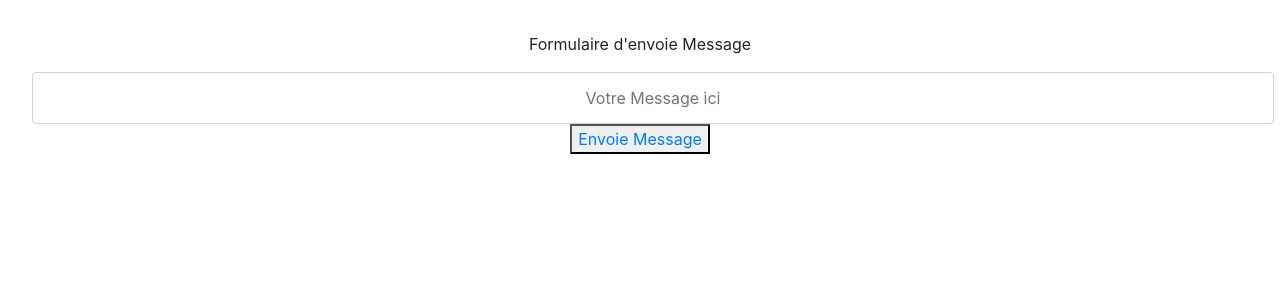
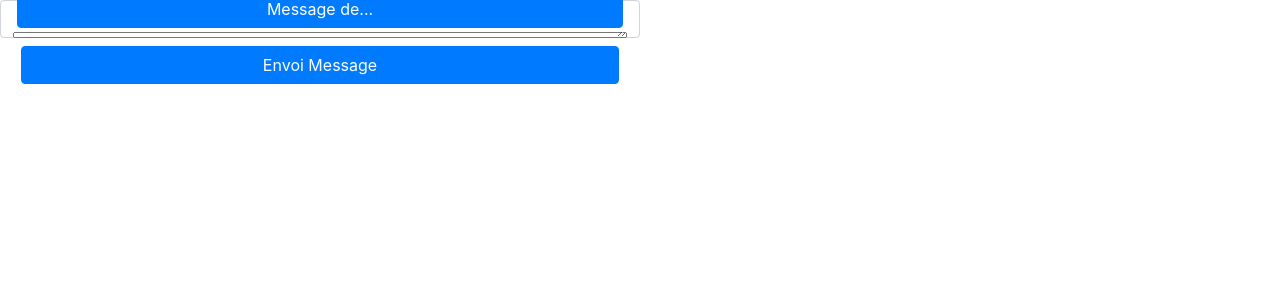
Before and after one commit to Cedric921/gda-node-chat, a React (Vite) app in the folder frontend/: page / in a window 1280 px wide. Shown: the top 300 px of the page. Built offline with nearby package versions, Linux system fonts and the light colour scheme.

Commit message:
update the formular

```diff
--- a/frontend/index.html
+++ b/frontend/index.html
@@ -8,7 +8,6 @@
     <link rel="stylesheet" href="https://stackpath.bootstrapcdn.com/bootstrap/4.1.0/css/bootstrap.min.css"
 integrity="sha384-9gVQ4dYFwwWSjIDZnLEWnxCjeSWFphJiwGPXr1jddIhOegiu1FwO5qRGvFXOdJZ4"
 crossorigin="anonymous">
-<link rel="stylesheet" href="index.css">
   </head>
   <body>
     <div id="root"></div>
--- a/frontend/src/App.css
+++ b/frontend/src/App.css
@@ -1,41 +1,13 @@
-#root {
-  max-width: 1280px;
-  margin: 0 auto;
-  padding: 2rem;
-  text-align: center;
+.div{
+  align-content: center;
+  justify-items: center;
+  justify-content: center;
+};
+
+button{
+  font-weight: bold;
+};
+
+.textarea{
+  box-shadow:  0 0 5px black;
 }
-
-.logo {
-  height: 6em;
-  padding: 1.5em;
-  will-change: filter;
-}
-.logo:hover {
-  filter: drop-shadow(0 0 2em #646cffaa);
-}
-.logo.react:hover {
-  filter: drop-shadow(0 0 2em #61dafbaa);
-}
-
-@keyframes logo-spin {
-  from {
-    transform: rotate(0deg);
-  }
-  to {
-    transform: rotate(360deg);
-  }
-}
-
-@media (prefers-reduced-motion: no-preference) {
-  a:nth-of-type(2) .logo {
-    animation: logo-spin infinite 20s linear;
-  }
-}
-
-.card {
-  padding: 2em;
-}
-
-.read-the-docs {
-  color: #888;
-}
--- a/frontend/src/App.jsx
+++ b/frontend/src/App.jsx
@@ -1,5 +1,5 @@
 import { useState } from 'react'
-import reactLogo from './assets/react.svg'
+
 import './App.css'
 import Envoiemessage from './Envoiemessage'
 
@@ -8,7 +8,7 @@ function App() {
 
   return (
     <div className="App">
-     <p className='titre'> Formulaire d'envoie Message</p>
+
      <Envoiemessage/>
     </div>
   )
--- a/frontend/src/Envoiemessage.jsx
+++ b/frontend/src/Envoiemessage.jsx
@@ -3,9 +3,11 @@ import React, { Component } from 'react'
 export default class Envoiemessage extends Component {
     render() {
     return (
-      <div>
-<input type="text" className='Mesenv text-primary form-control' placeholder='Votre Message ici'></input>
-<button className='btnenv text-primary'> Envoie Message</button>
+      <div className='div d-flex  justify-content-center flex-column form-control w-50'>
+        <p className='titre text-center text-primary text-uppercase'> Formulaire d'envoie Message</p>
+        <button className='btn-primary btn m-1'> Message de...</button>
+        <textarea className='textarea  text-center' placeholder='Votre Message ici'></textarea>
+        <button className='btn m-2 btn-primary'>Envoi Message</button>
       </div>
     )
   }
--- a/frontend/src/index.css
+++ /dev/null
@@ -1,10 +0,0 @@
-input{
-  height: 9rem;
-  text-align: center;
-  box-sizing: content-box;
-  word-wrap: wrap;
-};
-
-button{
-  font-weight: bold;
-};
--- a/frontend/src/main.jsx
+++ b/frontend/src/main.jsx
@@ -1,7 +1,6 @@
 import React from 'react'
 import ReactDOM from 'react-dom/client'
 import App from './App'
-import './index.css'
 
 ReactDOM.createRoot(document.getElementById('root')).render(
   <React.StrictMode>
```
